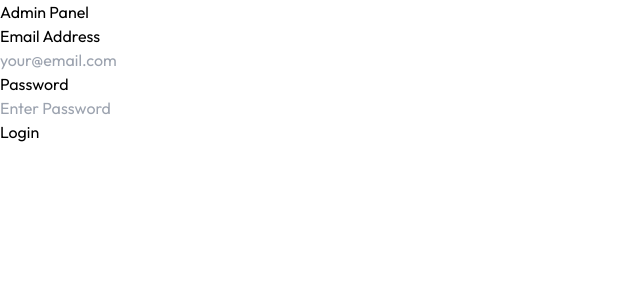
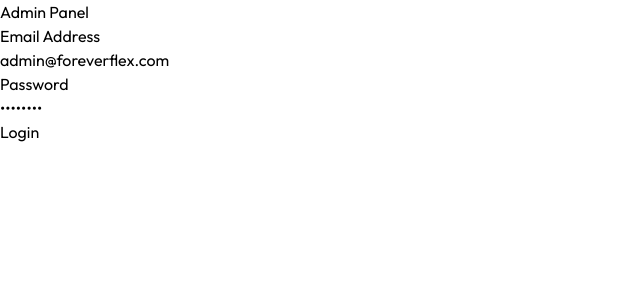
Before and after one commit to Dinobondhu-shill/ForeverFlex, a React (Vite) app in the folder Admin/: page / in a window 1280 px wide. Shown: the top 300 px of the page, without its empty margins (0-640 px from the left). Built offline with nearby package versions, Linux system fonts and the light colour scheme; no server answers.

Commit message:
admin panel login crediantials added

```diff
--- a/Admin/src/Pages/Login.jsx
+++ b/Admin/src/Pages/Login.jsx
@@ -28,11 +28,11 @@ const Login = ({setToken}) => {
       <form onSubmit={handleAdminLogin} className='space-y-3'>
         <div>
           <h2 className='text-[15px] text-gray-500 mb-1'>Email Address</h2>
-          <input type="email" name="email" placeholder='your@email.com' className='border outline-none px-2 py-2 rounded-md'/>
+          <input type="email" name="email" defaultValue={'admin@foreverflex.com'} placeholder='your@email.com' className='border outline-none px-2 py-2 rounded-md'/>
         </div>
         <div>
           <h2 className='text-[15px] text-gray-500 mb-1'>Password</h2>
-          <input type="password" name="password" placeholder='Enter Password' className='border outline-none px-2 py-2 rounded-md'/>
+          <input type="password" defaultValue={11223344} name="password" placeholder='Enter Password' className='border outline-none px-2 py-2 rounded-md'/>
         </div>
         <button type="submit" className='w-full bg-black text-white rounded-2xl py-2'>Login</button>
       </form>
```
